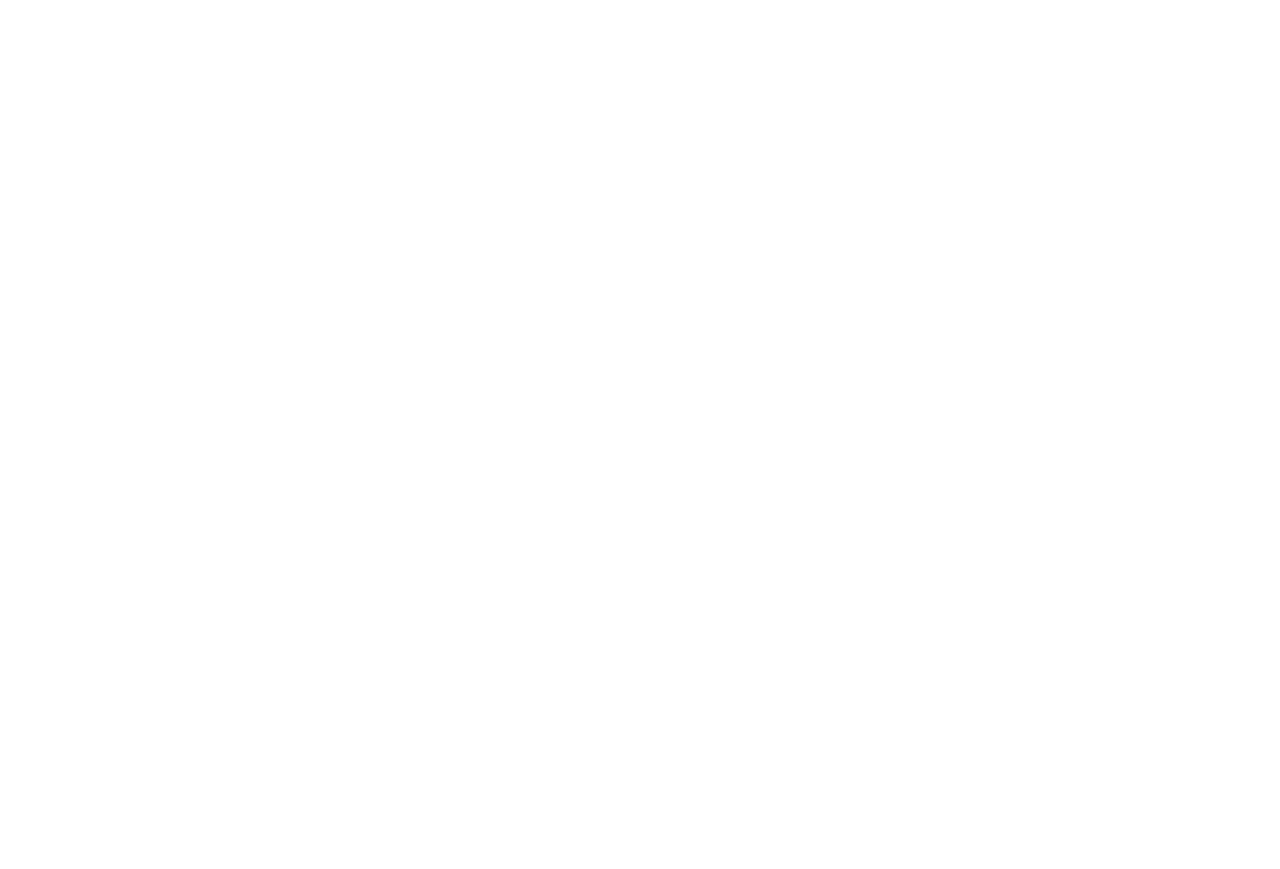
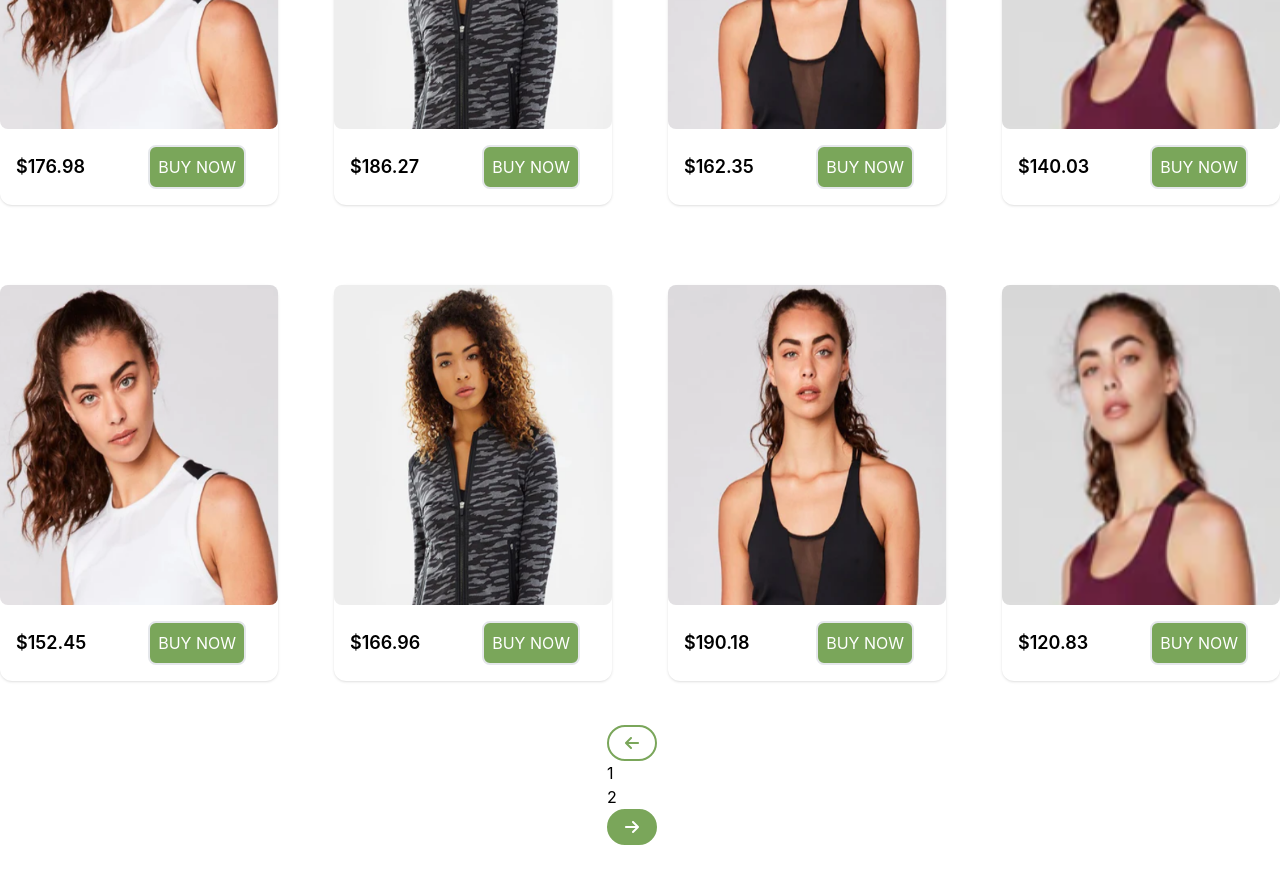
Before and after one commit to fer79/gamm-app, a React (Create React App) app: page / in a window 1280 px wide. Shown: the part 1060-1929 px from the top of the page. Before the commit the page ends 889 px from the top, so only its background shows below. Built offline with nearby package versions, Linux system fonts and the light colour scheme.

Commit message:
pagination

```diff
--- a/package.json
+++ b/package.json
@@ -8,6 +8,7 @@
     "@testing-library/user-event": "^13.5.0",
     "react": "^18.3.1",
     "react-dom": "^18.3.1",
+    "react-paginate": "^8.2.0",
     "react-scripts": "5.0.1",
     "swiper": "^11.1.3",
     "web-vitals": "^2.1.4"
--- a/public/index.html
+++ b/public/index.html
@@ -1,7 +1,7 @@
 <!DOCTYPE html>
 <html lang="en">
   <head>
-    <!-- Minutos: 1020 -->
+    <!-- Minutos: 1500 -->
     <meta charset="utf-8" />
     <link rel="icon" href="%PUBLIC_URL%/favicon.ico" />
     <meta name="viewport" content="width=device-width, initial-scale=1" />
--- a/src/App.jsx
+++ b/src/App.jsx
@@ -1,7 +1,7 @@
 import Link from './Components/Link';
-import Product from './Components/Product';
 import CartModal from './Components/CartModal';
 import HeroSection from './Components/HeroSection';
+import ProductSection from './Components/ProductSection';
 
 export default function App() {
 
@@ -26,26 +26,7 @@
       <div className="text-center pt-10">
         <h1 className="font-bold text-4xl mb-4 text-bud-green">Featured Collection</h1>
       </div>
-      <section className="w-fit mx-auto grid grid-cols-1 md:grid-cols-2 lg:grid-cols-4 justify-items-center justify-center gap-y-20 gap-x-14 mt-10 mb-5">
-        <div className="swiper-pagination">
-          <Product id='1' productImg='/img/product-2.png' price='176.98'></Product>
-          <Product id='2' productImg='/img/product-3.png' price='186.27'></Product>
-          <Product id='3' productImg='/img/product-4.png' price='162.35'></Product>
-          <Product id='4' productImg='/img/product-5.png' price='140.03'></Product>
-          <Product id='5' productImg='/img/product-2.png' price='152.45'></Product>
-          <Product id='6' productImg='/img/product-3.png' price='166.96'></Product>
-          <Product id='7' productImg='/img/product-4.png' price='190.18'></Product>
-          <Product id='8' productImg='/img/product-5.png' price='120.83'></Product>
-
-          <Product id='9' productImg='/img/product-4.png' price='590.18'></Product>
-          <Product id='10' productImg='/img/product-3.png' price='666.96'></Product>
-          <Product id='11' productImg='/img/product-2.png' price='752.45'></Product>
-          <Product id='12' productImg='/img/product-5.png' price='540.03'></Product>
-          <Product id='13' productImg='/img/product-4.png' price='862.35'></Product>
-          <Product id='14' productImg='/img/product-3.png' price='686.27'></Product>
-          <Product id='15' productImg='/img/product-2.png' price='776.98'></Product>
-        </div>
-      </section>
+      <ProductSection></ProductSection>
     </div>
   )
 }
--- /dev/null
+++ b/src/Components/ProductSection.jsx
@@ -0,0 +1,60 @@
+import Product from './Product';
+
+import ReactPaginate from "react-paginate";
+import { useEffect, useState } from "react";
+
+export default function ProductSection() {
+
+  const data = [
+    <Product id='1' productImg='/img/product-2.png' price='176.98'></Product>,
+    <Product id='2' productImg='/img/product-3.png' price='186.27'></Product>,
+    <Product id='3' productImg='/img/product-4.png' price='162.35'></Product>,
+    <Product id='4' productImg='/img/product-5.png' price='140.03'></Product>,
+    <Product id='5' productImg='/img/product-2.png' price='152.45'></Product>,
+    <Product id='6' productImg='/img/product-3.png' price='166.96'></Product>,
+    <Product id='7' productImg='/img/product-4.png' price='190.18'></Product>,
+    <Product id='8' productImg='/img/product-5.png' price='120.83'></Product>,
+
+    <Product id='9' productImg='/img/product-4.png' price='590.18'></Product>,
+    <Product id='10' productImg='/img/product-3.png' price='666.96'></Product>,
+    <Product id='11' productImg='/img/product-2.png' price='752.45'></Product>,
+    <Product id='12' productImg='/img/product-5.png' price='540.03'></Product>,
+    <Product id='13' productImg='/img/product-4.png' price='862.35'></Product>,
+    <Product id='14' productImg='/img/product-3.png' price='686.27'></Product>,
+    <Product id='15' productImg='/img/product-2.png' price='776.98'></Product>
+  ];
+
+  const [page, setPage] = useState(0);
+  const [filterData, setFilterData] = useState();
+
+  useEffect(() => {
+    setFilterData(
+      data.filter((item, index) => {
+        return (index >= page * 8) & (index < (page + 1) * 8);
+      })
+    );
+  }, [page]);
+  return (
+    <>
+      <section className="w-fit mx-auto grid grid-cols-1 md:grid-cols-2 lg:grid-cols-4 justify-items-center justify-center gap-y-20 gap-x-14 mt-10 mb-5">
+        {filterData && filterData.map((item, index) => <>{item}</>)}
+      </section>
+      <div className="flex flex-wrap justify-center m-6">
+        <ReactPaginate
+          containerClassName={"pagination"}
+          activeClassName={"active"}
+          pageClassName={"page-item"}
+          onPageChange={(event) => setPage(event.selected)}
+          breakLabel="..."
+          pageCount={Math.ceil(data.length / 8)}
+          previousLabel={
+            <button className="py-2 px-4 rounded-full bg-transparent border-2 border-bud-green hover:bg-lime-300 hover:border-lime-300"><svg xmlns="http://www.w3.org/2000/svg" viewBox="0 0 448 512" className="h-3 sm:h-4 fill-current text-bud-green"><path d="M9.4 233.4c-12.5 12.5-12.5 32.8 0 45.3l160 160c12.5 12.5 32.8 12.5 45.3 0s12.5-32.8 0-45.3L109.2 288 416 288c17.7 0 32-14.3 32-32s-14.3-32-32-32l-306.7 0L214.6 118.6c12.5-12.5 12.5-32.8 0-45.3s-32.8-12.5-45.3 0l-160 160z"/></svg></button>
+          }
+          nextLabel={
+            <button className="py-2 px-4 rounded-full bg-bud-green border-2 border-bud-green  mr-4 hover:bg-lime-300"><svg xmlns="http://www.w3.org/2000/svg" viewBox="0 0 448 512" className="h-3 sm:h-4 fill-current text-white"><path d="M438.6 278.6c12.5-12.5 12.5-32.8 0-45.3l-160-160c-12.5-12.5-32.8-12.5-45.3 0s-12.5 32.8 0 45.3L338.8 224 32 224c-17.7 0-32 14.3-32 32s14.3 32 32 32l306.7 0L233.4 393.4c-12.5 12.5-12.5 32.8 0 45.3s32.8 12.5 45.3 0l160-160z"/></svg></button>
+          }
+        />
+      </div>
+    </>
+  );
+}
```
Also changed, not shown: 1 other file (tests, documents, lock files or other folders).
